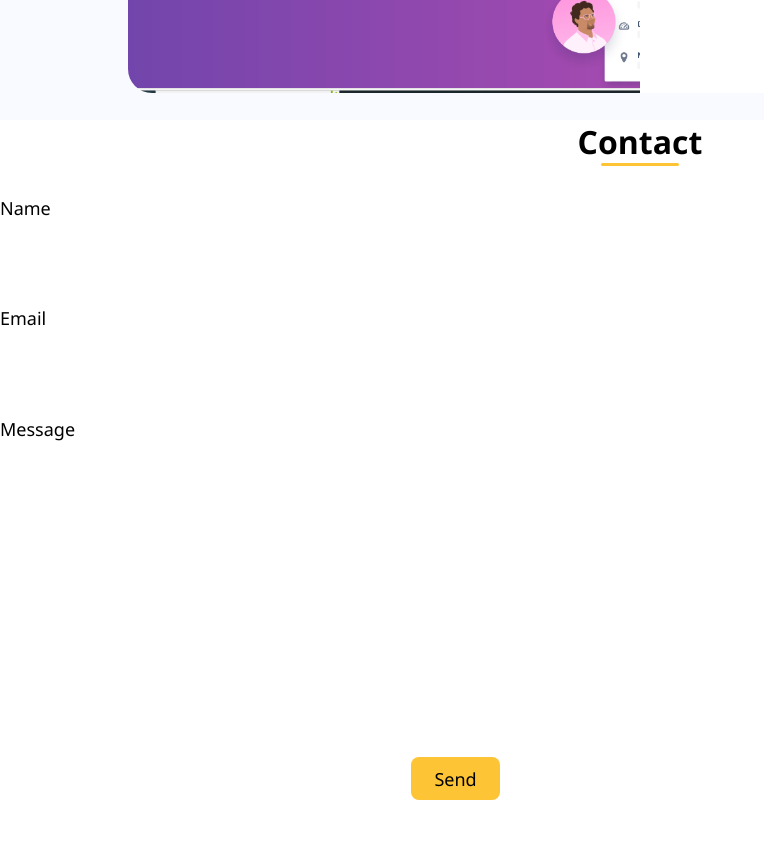
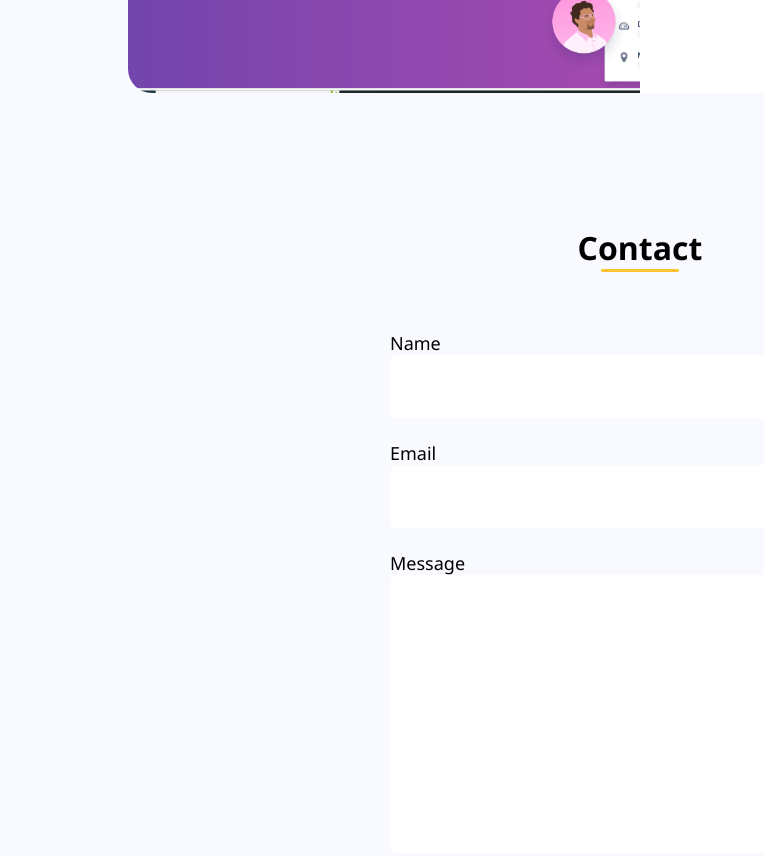
Before and after one commit to TajjDev/Aisha-portfolio, a plain HTML site: page index.html in a window 1280 px wide. Shown: the part 2520-3376 px from the top of the page, without its empty margins (0-764 px from the left). Drawn offline with nearby package versions, Linux system fonts and the light colour scheme; a web font is replaced by a local one.

Commit message:
Update style.css

```diff
--- a/style.css
+++ b/style.css
@@ -458,7 +458,7 @@ a {
     border-radius: 24px 0px 0px 24px
 }
 
-.contacts {
+#contacts {
     width: 100%;
     height: 130vh;
     display: flex;
```
